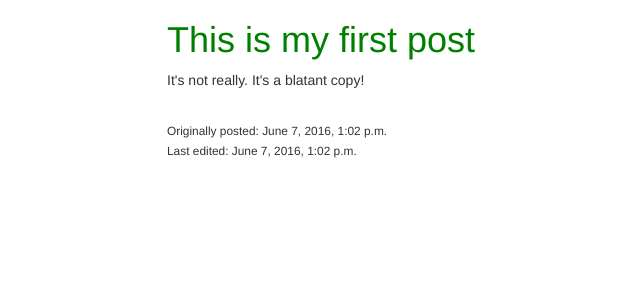
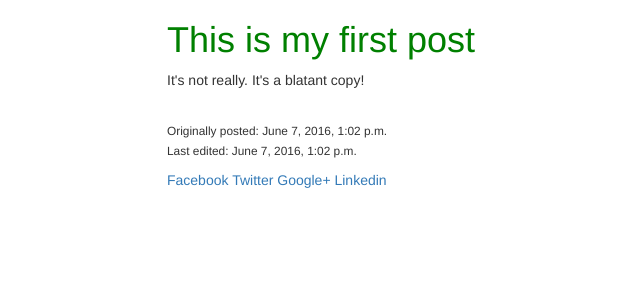
Before and after one commit to blogscot/django-examples, a Django app: page /posts/3/ in a window 1280 px wide. Shown: the top 300 px of the page, without its empty margins (203-843 px from the left). Run offline with Django 3.2, Linux system fonts and the light colour scheme; data comes from the database, SQL or seed files in the repository; some libraries are stand-ins or nearby versions.

Commit message:
Social Share Links

```diff
--- a/blog/posts/templates/posts/detail.html
+++ b/blog/posts/templates/posts/detail.html
@@ -12,6 +12,18 @@
     {% endif %}
     <p><small>Originally posted:&nbsp;{{post.timestamp}}</small><br>
     <small>Last edited:&nbsp;{{post.updated}}</small></p>
+
+    <a href="https://www.facebook.com/sharer/sharer.php?u={{ request.build_absolute_uri }}">Facebook</a>
+    <a href="https://twitter.com/home?status={{ share_string }}%20{{ request.build_absolute_uri }}">
+Twitter
+</a>
+    <a href='https://plus.google.com/share?url={{ request.build_absolute_uri }}'>Google+
+</a>
+    <a href="https://www.linkedin.com/shareArticle?mini=true&url={{ request.build_absolute_uri }}&title={{ post.title}}&summary={{post.content}}&source={{ request.build_absolute_uri }}">
+Linkedin
+</a>
+
+
 </div>
 
 {% endblock %}
--- a/blog/posts/views.py
+++ b/blog/posts/views.py
@@ -1,3 +1,5 @@
+from urllib.parse import quote_plus
+
 from django.contrib import messages
 from django.core.paginator import Paginator, EmptyPage, PageNotAnInteger
 from django.core.urlresolvers import reverse
@@ -24,7 +26,12 @@ def post_create(request):
 
 def post_detail(request, slug):
     post = get_object_or_404(Post, pk=slug)
-    return render(request, 'posts/detail.html', {'post': post})
+    share_string = quote_plus(post.content)
+    context = {
+        'post': post,
+        'share_string': share_string,
+    }
+    return render(request, 'posts/detail.html', context)
 
 
 def post_list(request):
```
